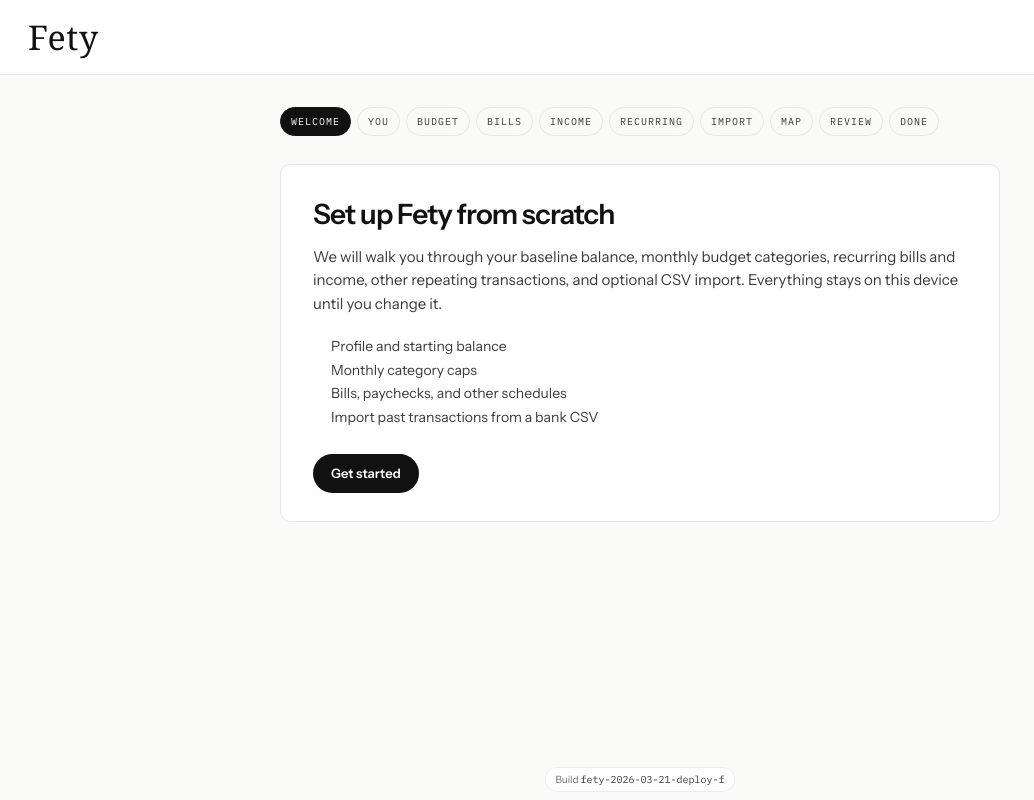
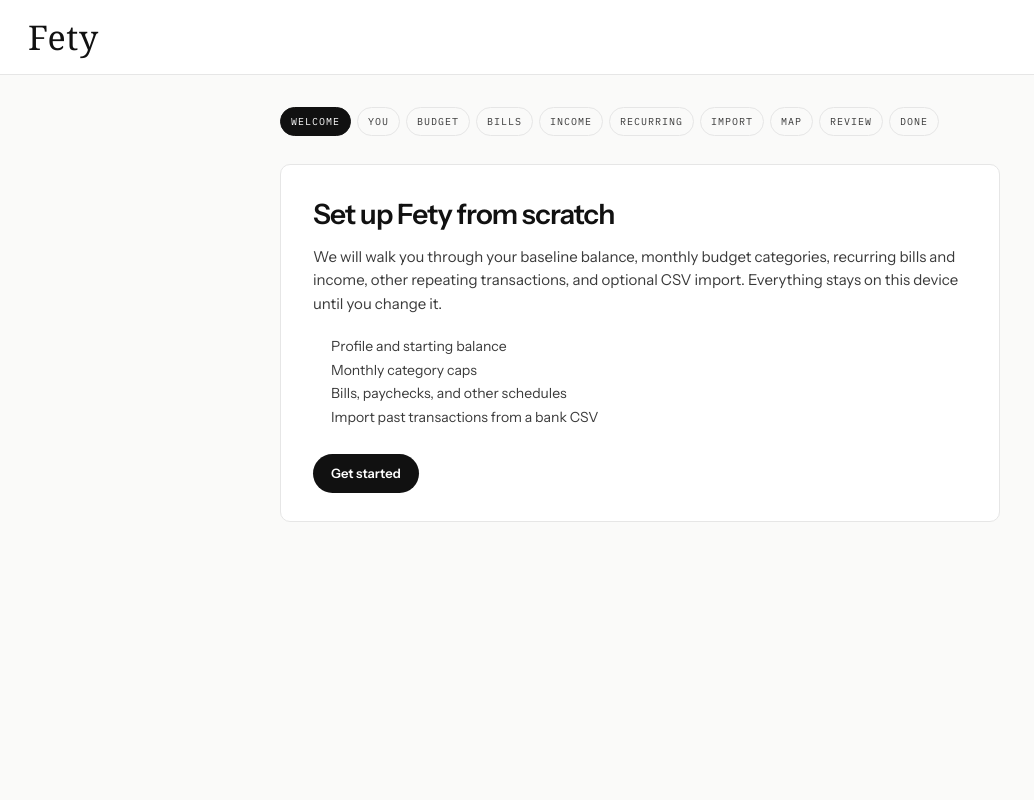
Before and after one commit to brittanyparity/fety, a React (Vite) app: page / in a window 1280 px wide. Shown: the whole page, without its empty margins (0-1034 px from the left). Built offline with nearby package versions, Linux system fonts and the light colour scheme; the HTML template or start-up script is replaced by a standard one; a web font is replaced by a local one.

Commit message:
Update Net Worth UI

```diff
--- a/src/App.tsx
+++ b/src/App.tsx
@@ -4,7 +4,7 @@
 import { buildCalendarMap, endingBalanceOnDate, formatNavDate, last6MonthsSpending, last7DayEndingBalances, categorySpendShares, todayISO } from "./lib/fetyCalculations";
 import { formatTransactionDetailLine, goalSavedTotal, accountBalanceWithTransactions, accountBalanceAsOfISO, formatAccountBalanceDisplay, isDebtAccount, netWorthTotalsOnDate } from "./lib/ledger";
 import { flowForTransactionType, getTransactionTypes, isTransferTransactionType } from "./lib/transactionTypes";
-import { calendarDailyBalanceBg, calendarDailyBalanceBgStrong, calendarEndingBalanceBg, calendarEndingBalanceBgStrong, calBalanceColor, calSignedColor } from "./lib/calendarUi";
+import { calendarEndingBalanceBg, calendarEndingBalanceBgStrong, calBalanceColor, calNetWorthColor, calSignedColor } from "./lib/calendarUi";
 import { CalendarPeriodMenu } from "./components/CalendarPeriodMenu";
 import EmojiIconPicker from "./components/EmojiIconPicker";
 import CurrencyInput, { amountToEditString } from "./components/CurrencyInput";
@@ -28,7 +28,6 @@
 } from "recharts";
 import { nextBillOccurrenceOnOrAfter } from "./lib/billScheduling";
 import WidgetPinIcon from "./components/WidgetPinIcon";
-import FetyBuildStrip from "./components/FetyBuildStrip";
 
 // ─── Types ─────────────────────────────────────────────────────────────────────
 type Page = "dashboard" | "budget" | "spending" | "goals" | "profile" | "networth" | "calendar";
@@ -1454,9 +1453,9 @@
   return (
     <details className={`fety-cal-acct-details${compact ? " fety-cal-acct-details-compact" : ""}`}>
       <summary>
-        <span className="fety-cal-acct-details-label">Accounts &amp; debt</span>
-        <span className="fety-cal-acct-details-meta">
-          {usdF(totals.net)} net
+        <span className="fety-cal-acct-details-label">Net Worth</span>
+        <span className="fety-cal-acct-details-meta" style={{ color: calNetWorthColor(totals.net) }}>
+          {usdF(totals.net)}
         </span>
       </summary>
       <div className="fety-cal-acct-details-body">
@@ -1498,8 +1497,8 @@
           </div>
         ) : null}
         <div className="fety-cal-acct-details-totals">
-          <span>Assets {usdF(totals.assets)}</span>
-          <span>Debt {usdF(totals.debts)}</span>
+          <span>Total Assets {usdF(totals.assets)}</span>
+          <span>Total Debts {usdF(totals.debts)}</span>
         </div>
       </div>
     </details>
@@ -1509,8 +1508,6 @@
 function DailyCalView({ date, calendarMap, store }: { date: Date; calendarMap: CalendarMap; store: FetyStore }) {
   const key = CAL_KEY(date);
   const data = calendarMap.get(key);
-
-  const net = data ? data.endBal - data.startBal : 0;
 
   return (
     <div style={{ maxWidth: 680, width: "100%", margin: "0 auto", display: "flex", flexDirection: "column", gap: 14 }}>
@@ -1523,10 +1520,6 @@
           <p style={{ fontSize: 10, fontWeight: 600, color: "var(--ink-3)", marginBottom: 6, textTransform: "uppercase", letterSpacing: "0.16em" }}>Ending Balance</p>
           <p style={{ fontSize: 24, fontWeight: 400, color: calBalanceColor(data?.endBal ?? 0), letterSpacing: "-0.8px", fontFamily: "var(--font-sans)" }}>{data ? usd(data.endBal) : "—"}</p>
           <CalendarAccountsBreakdown store={store} dateISO={key} compact />
-        </div>
-        <div style={{ background: calendarDailyBalanceBgStrong(net), borderRadius: 16, padding: "18px 20px", border: "1px solid var(--border)" }}>
-          <p style={{ fontSize: 10, fontWeight: 600, color: "var(--ink-3)", marginBottom: 6, textTransform: "uppercase", letterSpacing: "0.16em" }}>Net Cash Flow</p>
-          <p style={{ fontSize: 24, fontWeight: 400, color: calSignedColor(net), letterSpacing: "-0.8px", fontFamily: "var(--font-sans)" }}>{data ? (net > 0 ? `+${usd(net)}` : usd(net)) : "—"}</p>
         </div>
       </div>
 
@@ -2508,7 +2501,6 @@
           onImportTransactionsBulk={importTransactionsBulk}
           onComplete={completeOnboarding}
         />
-        <FetyBuildStrip />
       </>
     );
   }
@@ -2602,7 +2594,6 @@
           />
         )}
       </div>
-      <FetyBuildStrip />
     </div>
   );
 }
--- a/src/components/FetyBuildStrip.tsx
+++ /dev/null
@@ -1,10 +0,0 @@
-import { APP_BUILD_LABEL } from "../lib/appBuildLabel";
-
-/** Visible on every screen so deployments can be verified against Git. */
-export default function FetyBuildStrip() {
-  return (
-    <p className="fety-build-strip" title="Compare this to the latest commit on GitHub main">
-      Build <code>{APP_BUILD_LABEL}</code>
-    </p>
-  );
-}
--- a/src/index.css
+++ b/src/index.css
@@ -575,28 +575,6 @@
   min-height: 0;
 }
 
-.fety-build-strip {
-  position: fixed;
-  bottom: 8px;
-  left: 50%;
-  transform: translateX(-50%);
-  z-index: 10000;
-  margin: 0;
-  padding: 4px 10px;
-  border-radius: 99px;
-  font-size: 10px;
-  color: var(--ink-3);
-  background: color-mix(in srgb, var(--surface) 92%, transparent);
-  border: 1px solid var(--border-soft);
-  pointer-events: none;
-  font-family: var(--font-sans);
-}
-
-.fety-build-strip code {
-  font-size: 10px;
-  color: var(--ink-2);
-}
-
 .fety-yearly-legend {
   flex-shrink: 0;
   z-index: 5;
--- a/src/lib/appBuildLabel.ts
+++ /dev/null
@@ -1,2 +0,0 @@
-/** Bump when verifying Figma Make / preview picked up a new deploy. */
-export const APP_BUILD_LABEL = "fety-2026-03-21-deploy-f";
--- a/src/lib/calendarUi.ts
+++ b/src/lib/calendarUi.ts
@@ -9,6 +9,13 @@
 /** Running balance text (green when positive, red when negative — not daily net cash flow). */
 export function calBalanceColor(balance: number, whenSelected?: boolean): string {
   return calSignedColor(balance, whenSelected);
+}
+
+/** Net worth total: green positive, red negative, amber at zero. */
+export function calNetWorthColor(net: number): string {
+  if (net > 0) return "var(--clear-dk)";
+  if (net < 0) return "var(--trouble-dk)";
+  return "var(--amber-dk)";
 }
 
 export function calDailyNetPositive(startBal: number, endBal: number): boolean {
--- a/src/views/ManageViews.tsx
+++ b/src/views/ManageViews.tsx
@@ -22,7 +22,6 @@
 import IncomeScheduleFields from "../components/IncomeScheduleFields";
 import { BILL_FREQUENCY_LABELS, INCOME_FREQUENCY_LABELS } from "../lib/billScheduling";
 import { flowForTransactionType, isTransferTransactionType } from "../lib/transactionTypes";
-import { APP_BUILD_LABEL } from "../lib/appBuildLabel";
 import { accountBalanceWithTransactions, accountActivityForAccount, accountBalanceAsOfISO, accountKind, formatAccountBalanceDisplay, formatTransactionDetailLine, goalContributionsFromTransactions, goalSavedTotal, goalsLinkedToAccount, isDebtAccount, netWorthTotals, normalizeAccountOpeningBalance } from "../lib/ledger";
 import CurrencyInput, { amountToEditString } from "../components/CurrencyInput";
 
@@ -1498,7 +1497,7 @@
       <form onSubmit={submit} className="fety-txn-add-form" style={{ background: "var(--surface)", border: "1px solid var(--border)", borderRadius: 14, padding: "16px 18px" }}>
         <p className="fety-label-strong" style={{ marginBottom: 4 }}>Add transaction</p>
         <p style={{ fontSize: 10, color: "var(--ink-3)", marginBottom: 8 }}>
-          Build {APP_BUILD_LABEL} · Transfer type shows account fields · all types can link a goal below
+          Transfer type shows account fields · all types can link a goal below
         </p>
         {addError ? (
           <p style={{ fontSize: 12, color: "var(--trouble-dk)", marginBottom: 8 }} role="alert">
@@ -2070,11 +2069,6 @@
           Run setup wizard again
         </button>
       )}
-      <p style={{ fontSize: 11, color: "var(--ink-3)", marginTop: 8 }}>
-        App build: <code style={{ fontSize: 10 }}>{APP_BUILD_LABEL}</code>
-        {" · "}
-        If features are missing, refresh the Figma Make preview or sync the latest Git commit.
-      </p>
     </div>
   );
 }
--- a/vite.config.ts
+++ b/vite.config.ts
@@ -1,33 +1,9 @@
 import { defineConfig, type HtmlTagDescriptor, type Plugin } from 'vite'
 import react from '@vitejs/plugin-react'
 import tailwindcss from '@tailwindcss/vite'
-import fs from 'node:fs'
 import path from 'node:path'
 
 import siteConfiguration from './.figma/make/site.json'
-
-function readAppBuildLabel(): string {
-  const file = path.resolve(__dirname, 'src/lib/appBuildLabel.ts')
-  const text = fs.readFileSync(file, 'utf8')
-  const m = text.match(/APP_BUILD_LABEL\s*=\s*"([^"]+)"/)
-  return m?.[1] ?? 'unknown'
-}
-
-/** Embeds build id in dist/index.html for View Source checks on Vercel / Figma deploy. */
-function fetyBuildLabelMeta(): Plugin {
-  const label = readAppBuildLabel()
-  return {
-    name: 'fety-build-label-meta',
-    transformIndexHtml: {
-      order: 'post',
-      handler(html) {
-        const tag = `<meta name="fety-build" content="${label}" />`
-        if (html.includes('name="fety-build"')) return html
-        return html.replace('</head>', `    ${tag}\n  </head>`)
-      },
-    },
-  }
-}
 
 // Vite config — https://vitejs.dev/config/
 export default defineConfig(({ mode }) => {
@@ -44,7 +20,6 @@
       react(),
       tailwindcss(),
       figmaSiteConfiguration(siteConfiguration),
-      fetyBuildLabelMeta(),
       figmaErrorOverlayReplay(),
       figmaReactRefreshBoundaryFallback(),
       figmaMakeKitPlugin({ storiesGlob: '/src/**/*.stories.{ts,tsx,js,jsx}' }),
```
Also changed, not shown: 1 other file (tests, documents, lock files or other folders).
